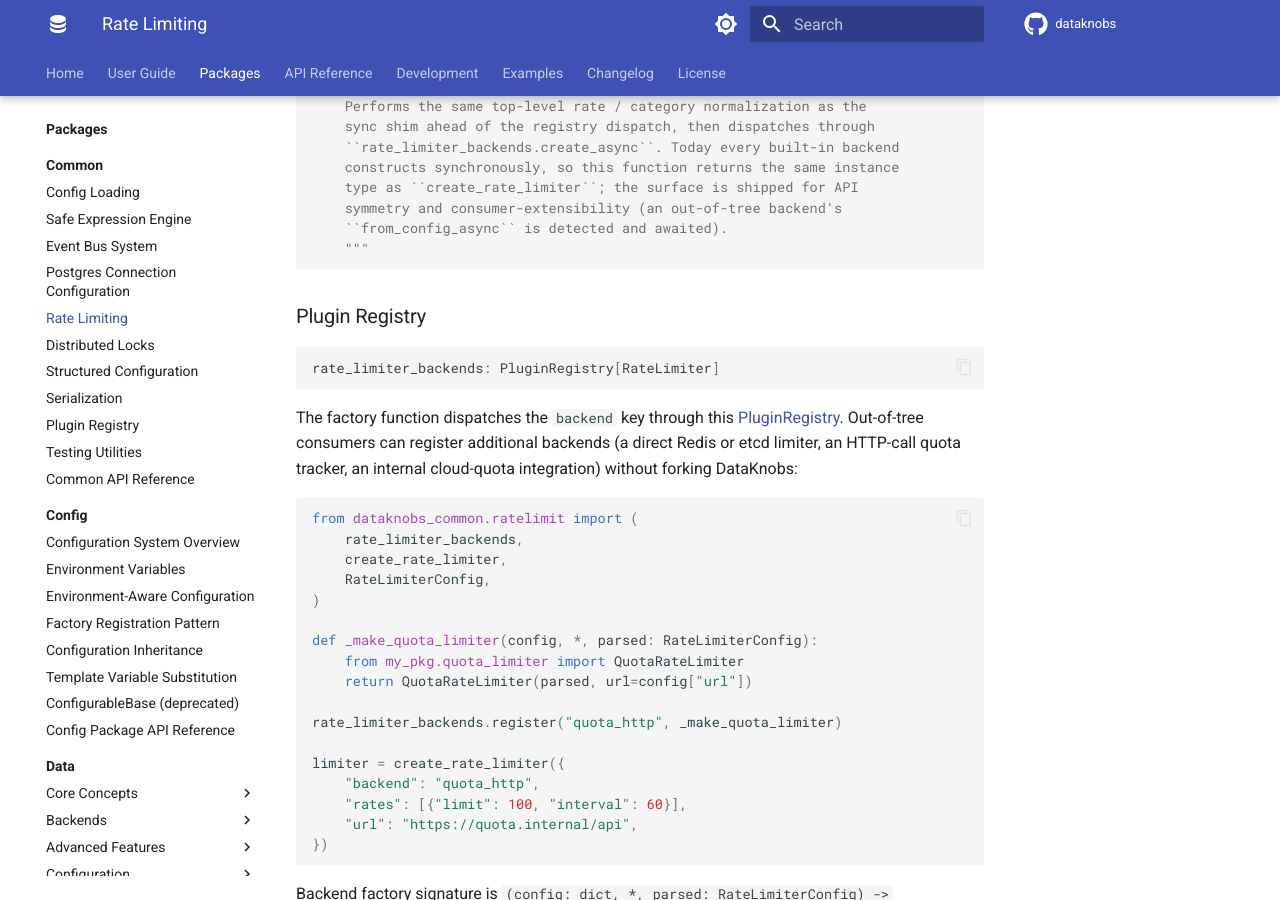
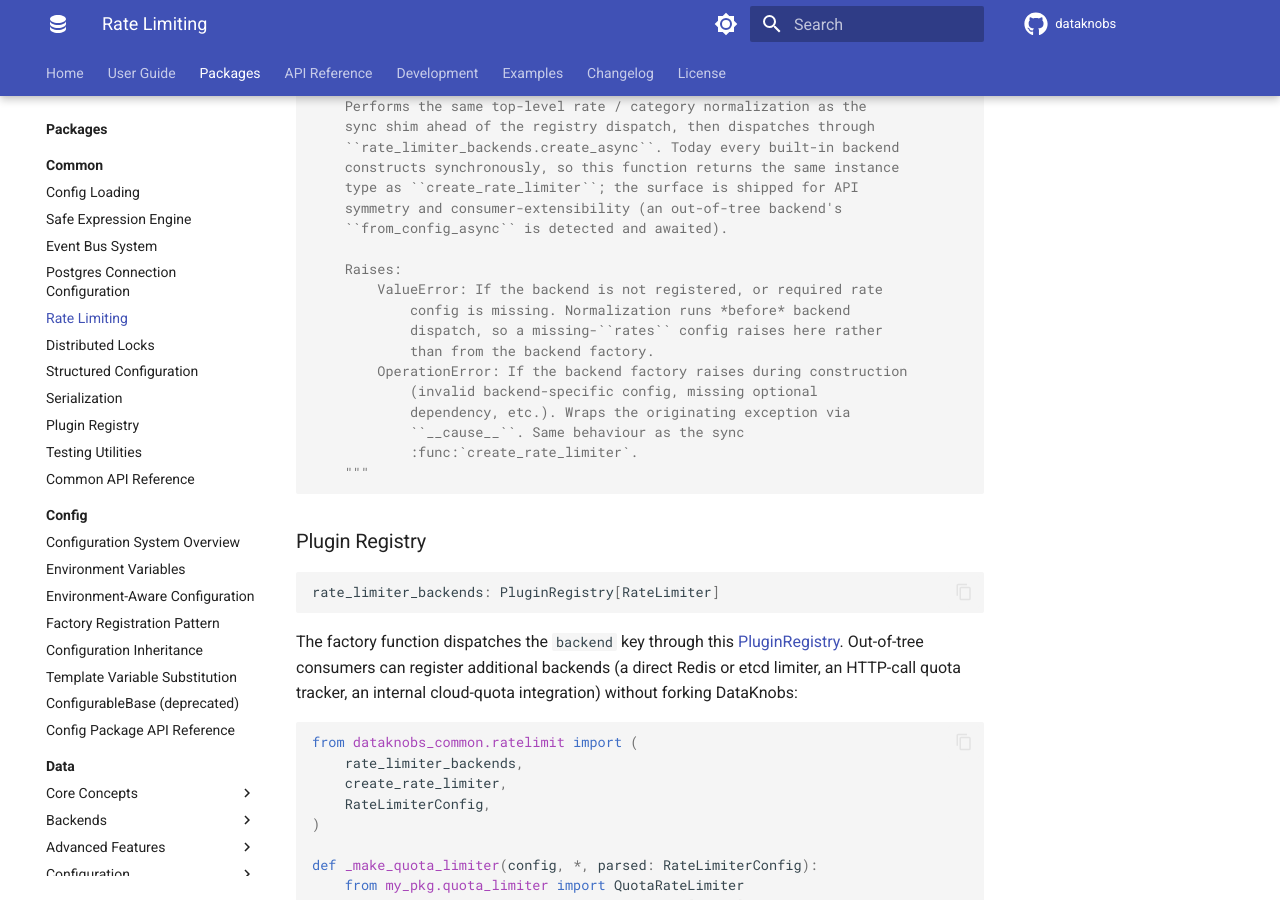
Before and after one commit to KBS-Labs/dataknobs, an MkDocs documentation site: the page built from docs/packages/common/ratelimit.md, in a window 1280 px wide and 900 px high, scrolled down 10199 px. Built offline with MkDocs 1.6.1 and Material for MkDocs 9.7.7, drawn with Linux system fonts in a browser that asks for light colours; comment, search, counter and statistics services are not loaded.

Commit message:
review(common): address PR #388 triage findings
- docs/guides/ratelimit.md: add Raises: block to the
  create_rate_limiter_async illustrative stub, mirroring the sync
  stub above it and the PR-B/PR-C guide pattern (ValueError for
  unknown backend / missing rates; OperationError for backend
  construction failures wrapping the originating exception via
  __cause__).
- tests/test_ratelimit.py: add
  test_create_rate_limiter_async_unknown_backend_raises pinning that
  create_rate_limiter_async surfaces the registry's not-found
  ValueError with byte-identical error text to the sync shim when a
  valid rates config is supplied (sibling to the existing
  test_create_rate_limiter_shim_preserves_error_text sync pin).
- tests/test_ratelimit.py: soften
  test_create_rate_limiter_shim_preserves_error_text's "Available
  backends: memory, pyrate" assertion to a prefix-only
  "Available backends:" check, matching PR-B's defensive style — a
  lingering consumer-registered backend from an upstream test run
  shouldn't flip the pin.

Co-Authored-By: Claude Opus 4.7 (1M context) <noreply@anthropic.com>

````diff
--- a/packages/common/docs/guides/ratelimit.md
+++ b/packages/common/docs/guides/ratelimit.md
@@ -417,6 +417,17 @@ async def create_rate_limiter_async(config: dict) -> RateLimiter:
     type as ``create_rate_limiter``; the surface is shipped for API
     symmetry and consumer-extensibility (an out-of-tree backend's
     ``from_config_async`` is detected and awaited).
+
+    Raises:
+        ValueError: If the backend is not registered, or required rate
+            config is missing. Normalization runs *before* backend
+            dispatch, so a missing-``rates`` config raises here rather
+            than from the backend factory.
+        OperationError: If the backend factory raises during construction
+            (invalid backend-specific config, missing optional
+            dependency, etc.). Wraps the originating exception via
+            ``__cause__``. Same behaviour as the sync
+            :func:`create_rate_limiter`.
     """
 ```
 
````
Also changed, not shown: 1 other file.
